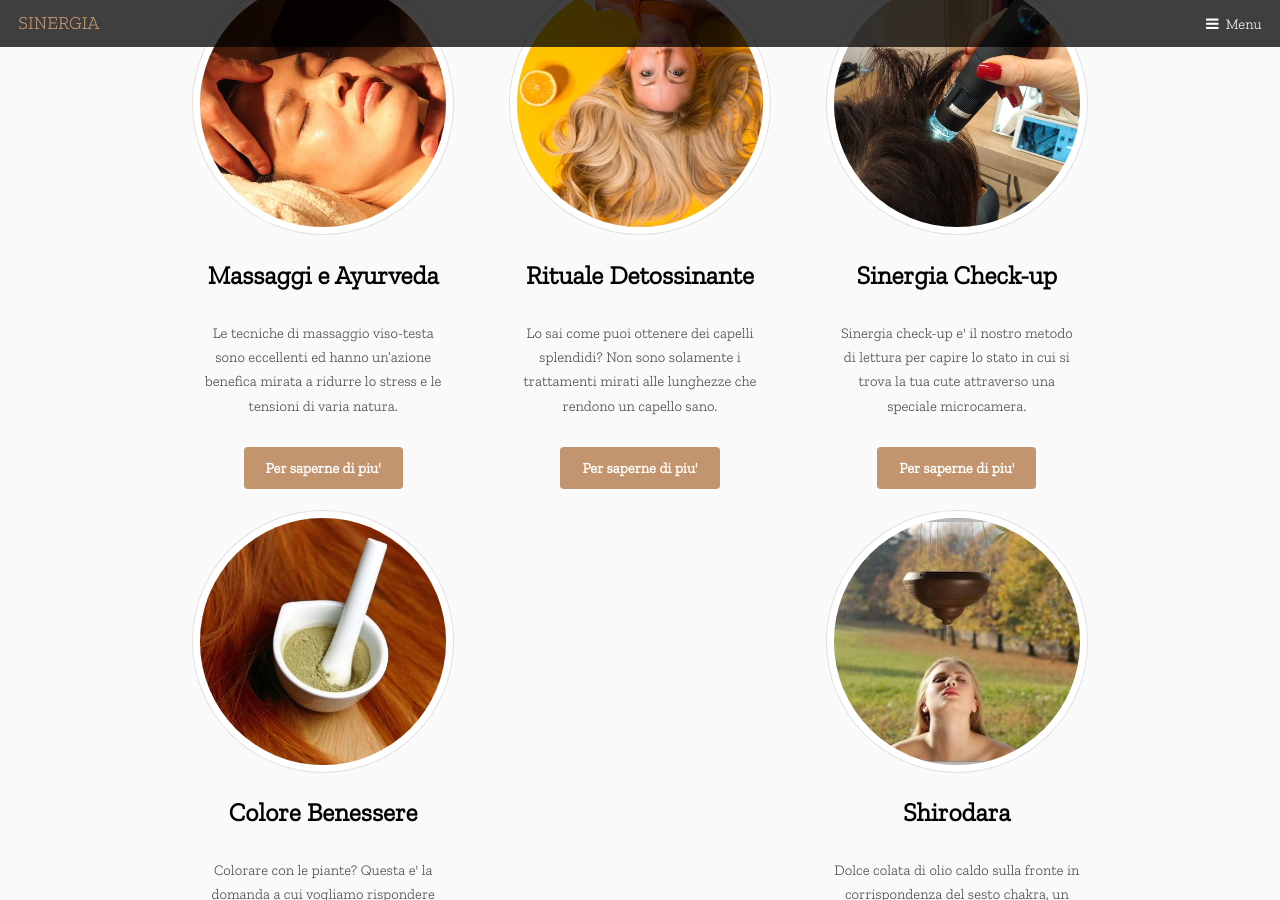
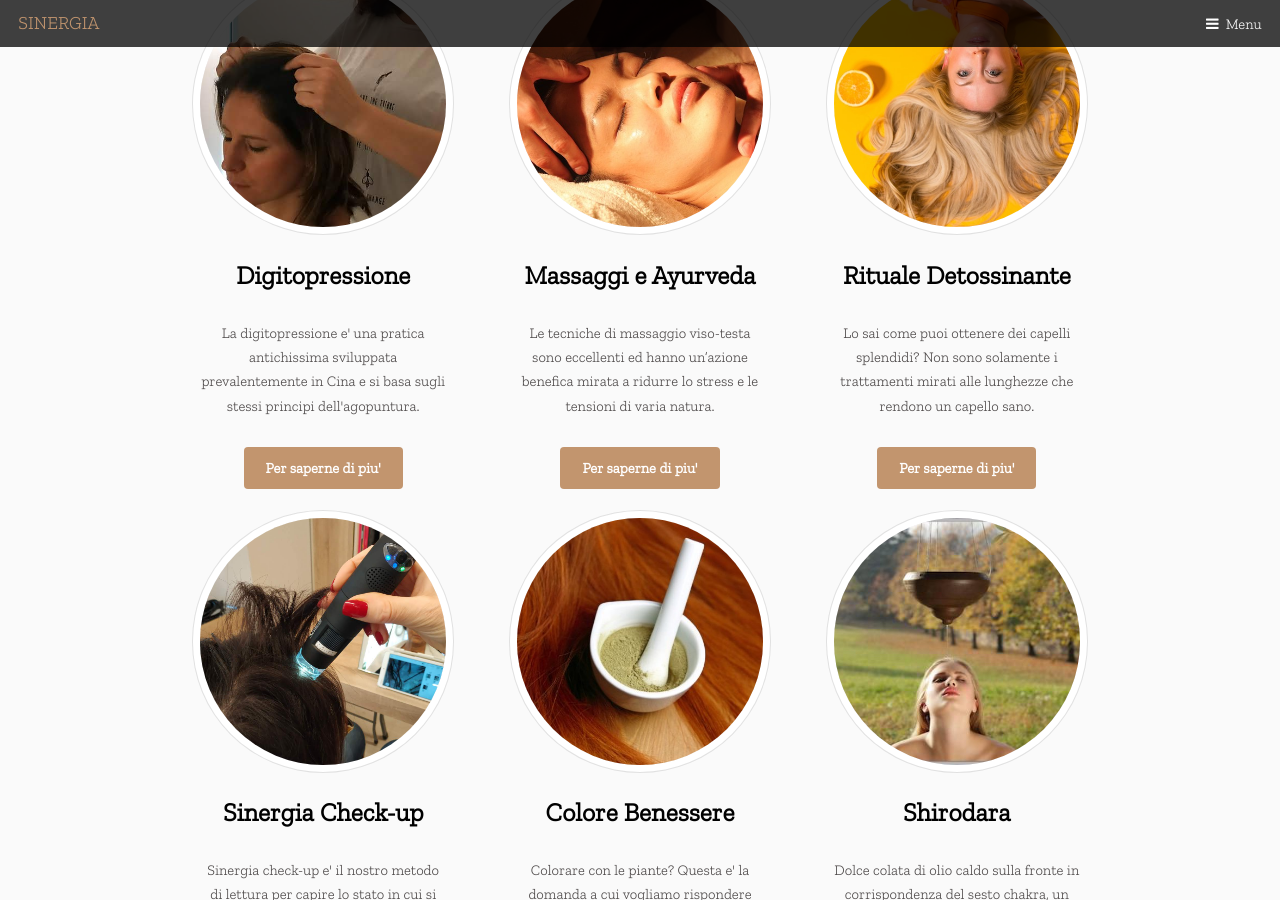
Before and after one commit to nardy70/sinergiaweb, a Jekyll site: the page built from index.md, in a window 1280 px wide and 900 px high, scrolled down 2198 px. Built offline with Jekyll 4.4.1, drawn with Linux system fonts in a browser that asks for light colours; comment, search, counter and statistics services are not loaded; a style sheet for code colours, icons or effects is not loaded.

Commit message:
digitopressione

```diff
--- a/_includes/main.html
+++ b/_includes/main.html
@@ -64,6 +64,15 @@
 				<p>La bellezza dei capelli comincia da una cute in equilibrio.</p>
 			</header>
 			<div class="flex flex-3">
+				<div class="col align-center margin-bottom">
+					<div class="image round fit">
+						<a href="digitopressione"><img src="images/benessere/digitopressione.jpg" alt="" /></a>
+					</div>
+					<h3>Digitopressione</h3>
+					<p>La digitopressione e' una pratica antichissima sviluppata prevalentemente in Cina e si basa sugli stessi
+						principi dell'agopuntura.</p>
+					<a href="digitopressione" class="button">Per saperne di piu'</a>
+				</div>
 				<div class="col align-center margin-bottom">
 					<div class="image round fit">
 						<a href="massaggiayurveda"><img src="images/benessere/massaggiayurveda.jpg" alt="" /></a>
```
Also changed, not shown: digitopressione.md (added, +22 -0 lines), images/benessere/digitopressione.jpg (added).
